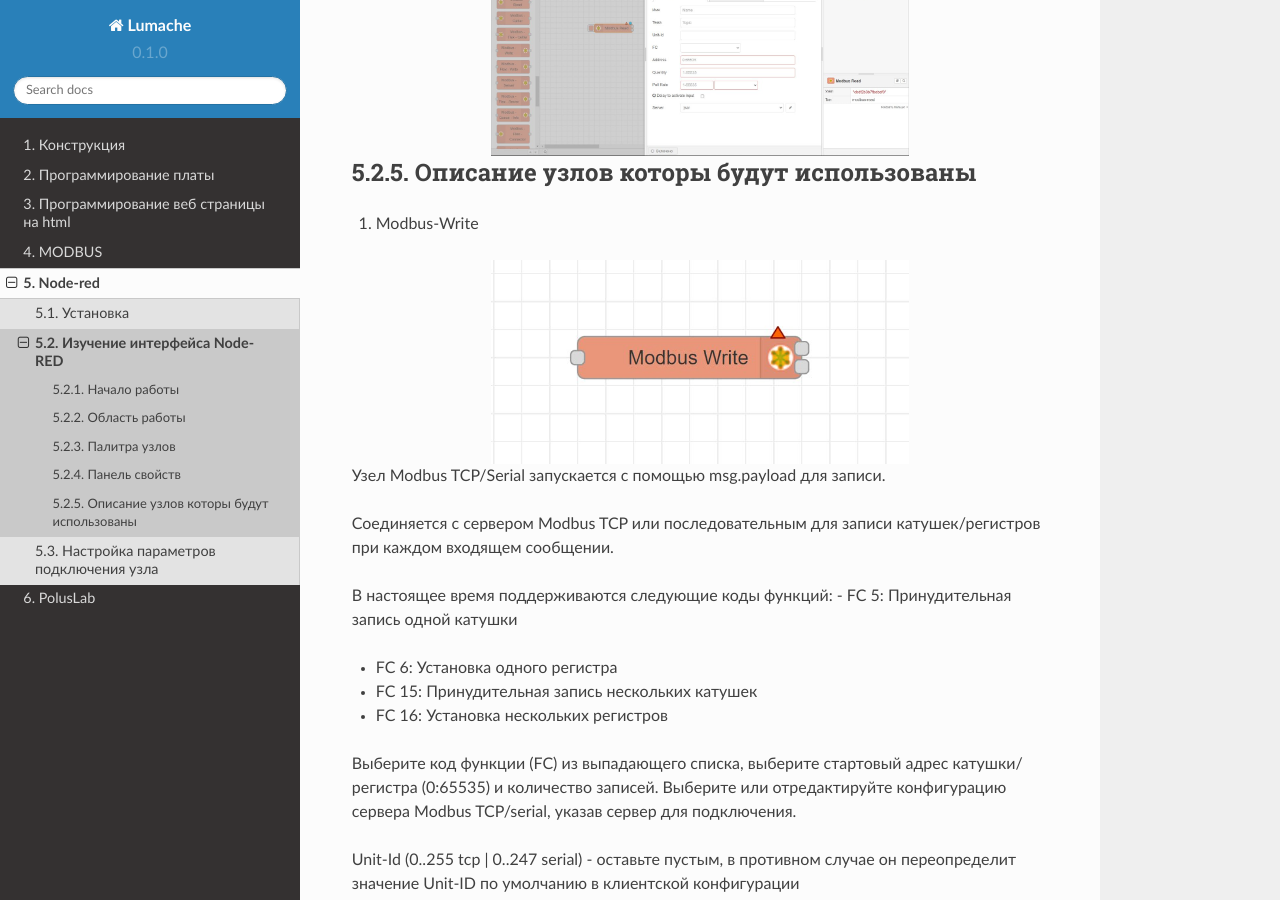
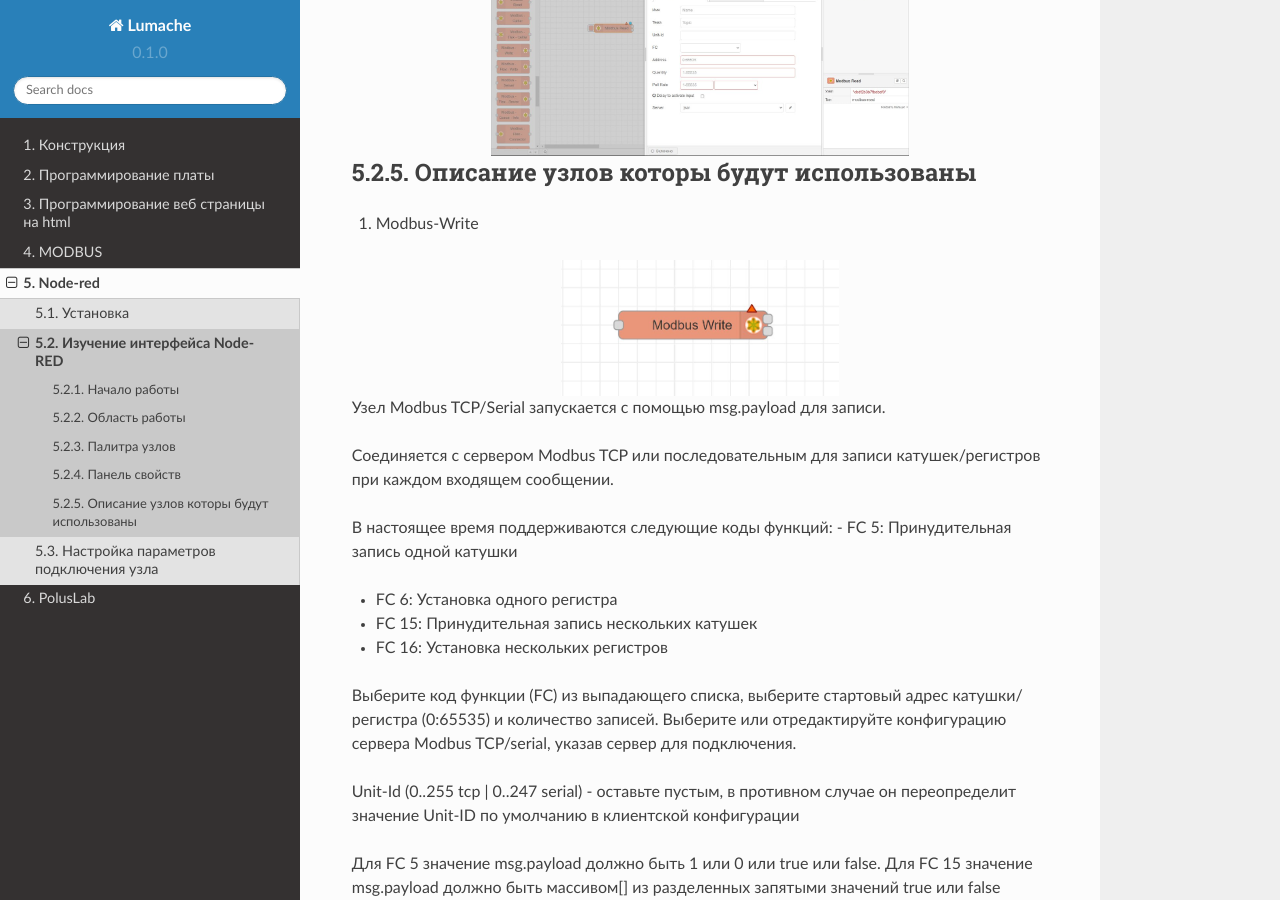
Before and after one commit to BBanwz/book_AL_GH, a Sphinx documentation site: the page built from docs/5NodeRed/2interface.rst, in a window 1280 px wide and 900 px high, scrolled down 1372 px. Built offline with Sphinx 7.4.7 and the Read the Docs theme 2.0.0, drawn with Linux system fonts in a browser that asks for light colours.

Commit message:
Update 2interface.rst

```diff
--- a/docs/5NodeRed/2interface.rst
+++ b/docs/5NodeRed/2interface.rst
@@ -50,7 +50,7 @@ Node-Red - это инструмент, который позволяет вам
 1. Modbus-Write
 
 .. figure:: images/16.jpg
-       :width: 60%
+       :width: 40%
        :align: center
        :alt: установка
 
@@ -81,7 +81,7 @@ Unit-Id (0..255 tcp | 0..247 serial) - оставьте пустым, в про
 2. Modbus-Read
 
 .. figure:: images/18.jpg
-       :width: 60%
+       :width: 40%
        :align: center
        :alt: установка
 
@@ -111,7 +111,7 @@ Unit-ID (0..255 TCP | 0..247 последовательный) - оставьт
 3. Gauge (шкала)
 
 .. figure:: images/20.jpg
-       :width: 60%
+       :width: 40%
        :align: center
        :alt: установка
 
@@ -135,7 +135,7 @@ Unit-ID (0..255 TCP | 0..247 последовательный) - оставьт
 4. Switch (переключатель Вкл. /Выкл. )
 
 .. figure:: images/19.jpg
-       :width: 60%
+       :width: 40%
        :align: center
        :alt: установка
 
@@ -160,7 +160,7 @@ Unit-ID (0..255 TCP | 0..247 последовательный) - оставьт
 5. Debug
 
 .. figure:: images/17.jpg
-       :width: 60%
+       :width: 40%
        :align: center
        :alt: установка
 
```
